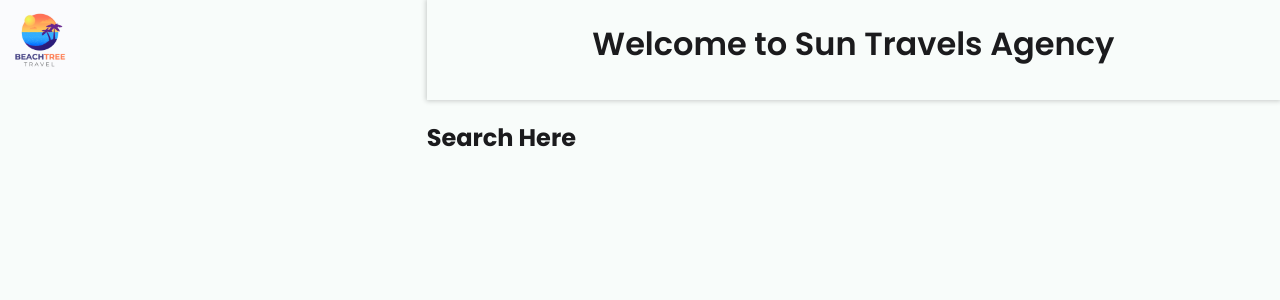
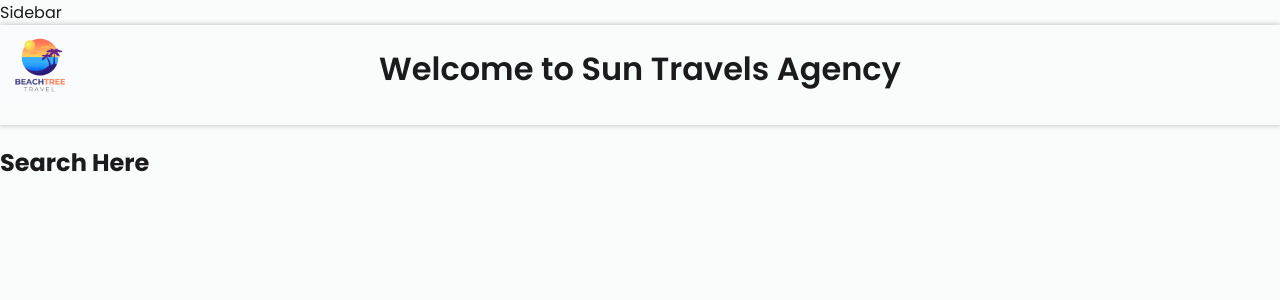
Before and after one commit to venuras/sun-travels-agency-application, an Angular app in the folder web-frontend/: page /dashboard/search in a window 1280 px wide. Shown: the top 300 px of the page. Built offline with nearby package versions, Linux system fonts and the light colour scheme.

Commit message:
used available height and modified content padding

```diff
--- a/web-frontend/src/app/features/dashboard/components/layout/layout.component.css
+++ b/web-frontend/src/app/features/dashboard/components/layout/layout.component.css
@@ -1,10 +1,18 @@
-.feature-dashbard-layout{
-    display: grid;
-    grid-template-columns: 1fr 2fr;
-    grid-template-rows: 1fr;
+.feature-dashboard-layout{
+    display: flex;
+    flex-direction: column;
+    height: 100%;
 }
 
-.feature-dashbard-layout-content-holder{
+.feature-dashboard-grid-layout{
+    display: grid;
+    grid-template-columns: 1fr 4fr;
+    grid-template-rows: 1fr;
+    height: 100%;
+}
+
+.feature-dashboard-layout-content-holder{
     display: flex;
     flex-direction: column;
+    padding: 10px 20px 0 20px;
 }
```
